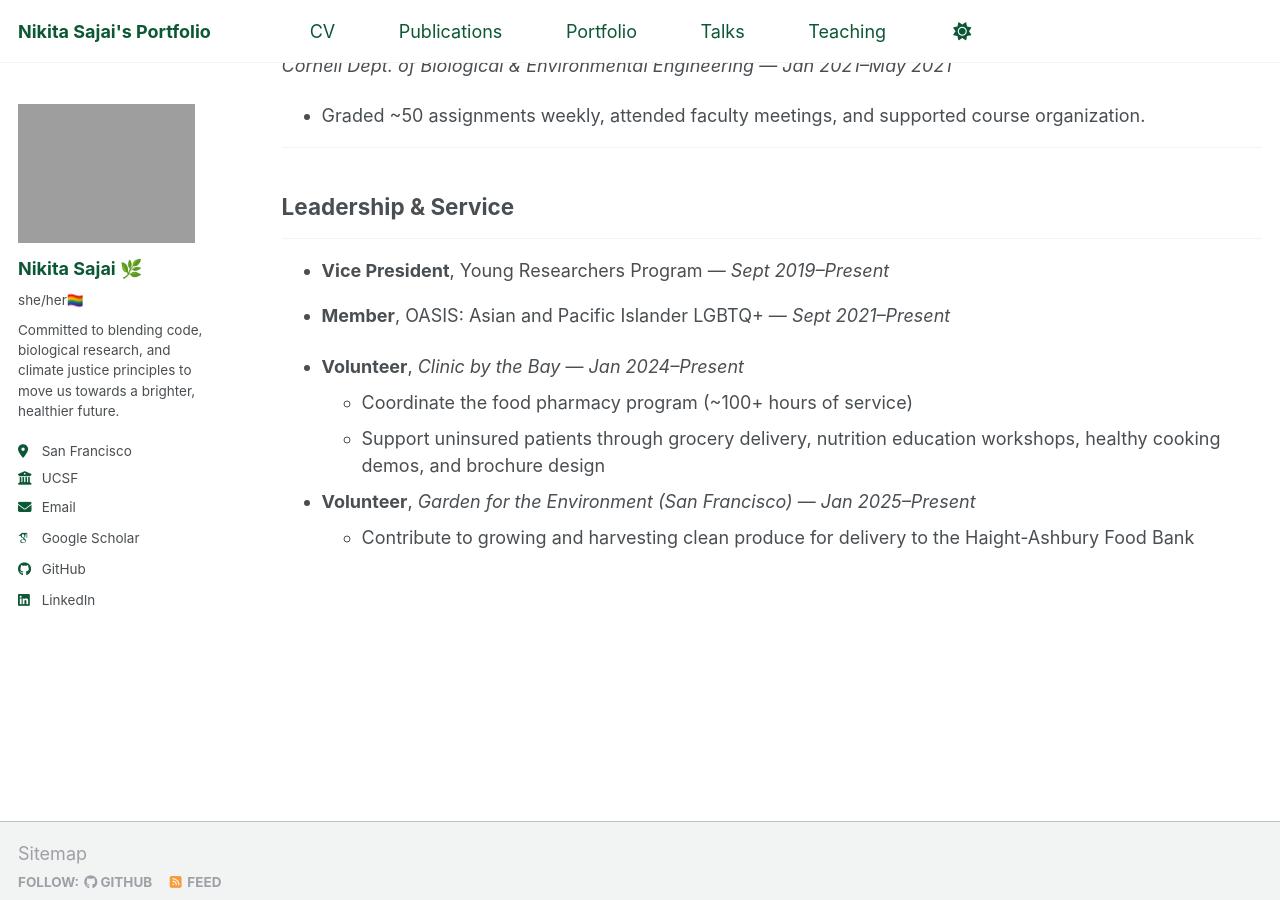
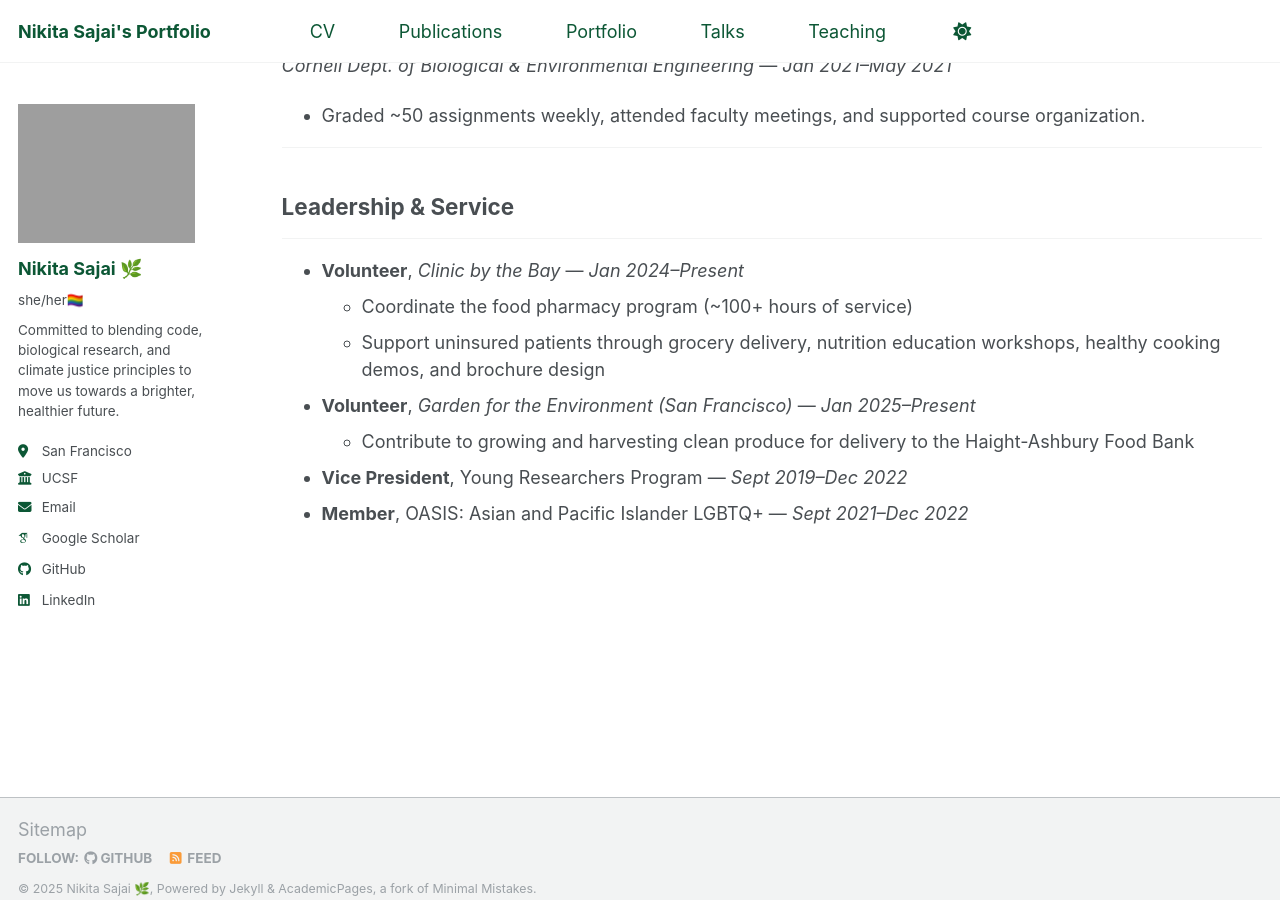
Before and after one commit to 16nikita/16nikita.github.io, a Jekyll site: the page built from _pages/cv.md, in a window 1280 px wide and 900 px high, scrolled down 3139 px. Built offline with Jekyll 4.4.1, drawn with Linux system fonts in a browser that asks for light colours; some web fonts are replaced; some of the changed text lies outside the part shown.

Commit message:
update cv

```diff
--- a/_pages/cv.md
+++ b/_pages/cv.md
@@ -113,12 +113,12 @@
 ## Leadership & Service
 ---
 
-- **Vice President**, Young Researchers Program — *Sept 2019–Present*
-- **Member**, OASIS: Asian and Pacific Islander LGBTQ+ — *Sept 2021–Present*
-
 - **Volunteer**, *Clinic by the Bay* — *Jan 2024–Present*
   - Coordinate the food pharmacy program (~100+ hours of service)
   - Support uninsured patients through grocery delivery, nutrition education workshops, healthy cooking demos, and brochure design
 
 - **Volunteer**, *Garden for the Environment (San Francisco)* — *Jan 2025–Present*
   - Contribute to growing and harvesting clean produce for delivery to the Haight-Ashbury Food Bank
+
+- **Vice President**, Young Researchers Program — *Sept 2019–Dec 2022*
+- **Member**, OASIS: Asian and Pacific Islander LGBTQ+ — *Sept 2021–Dec 2022*
```
Also changed, not shown: other parts of _pages/cv.md (+2 -2 lines).
